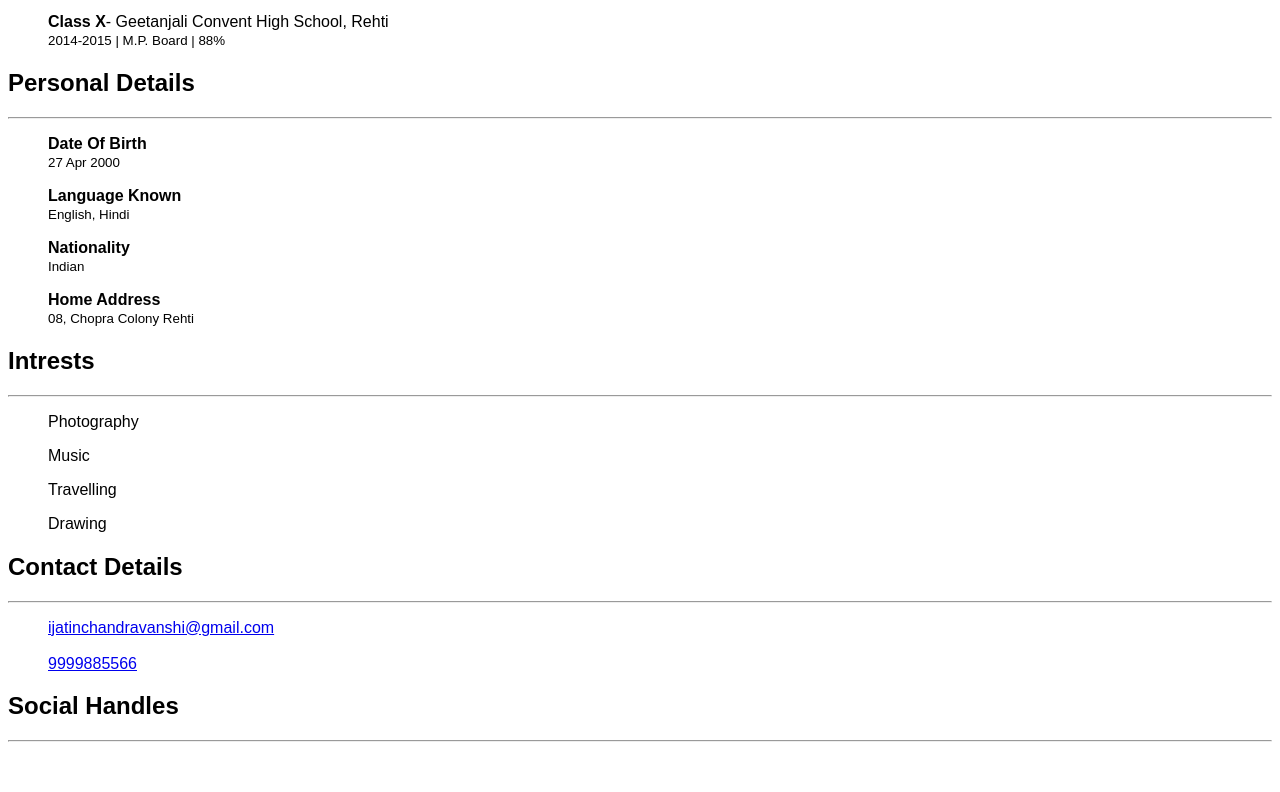
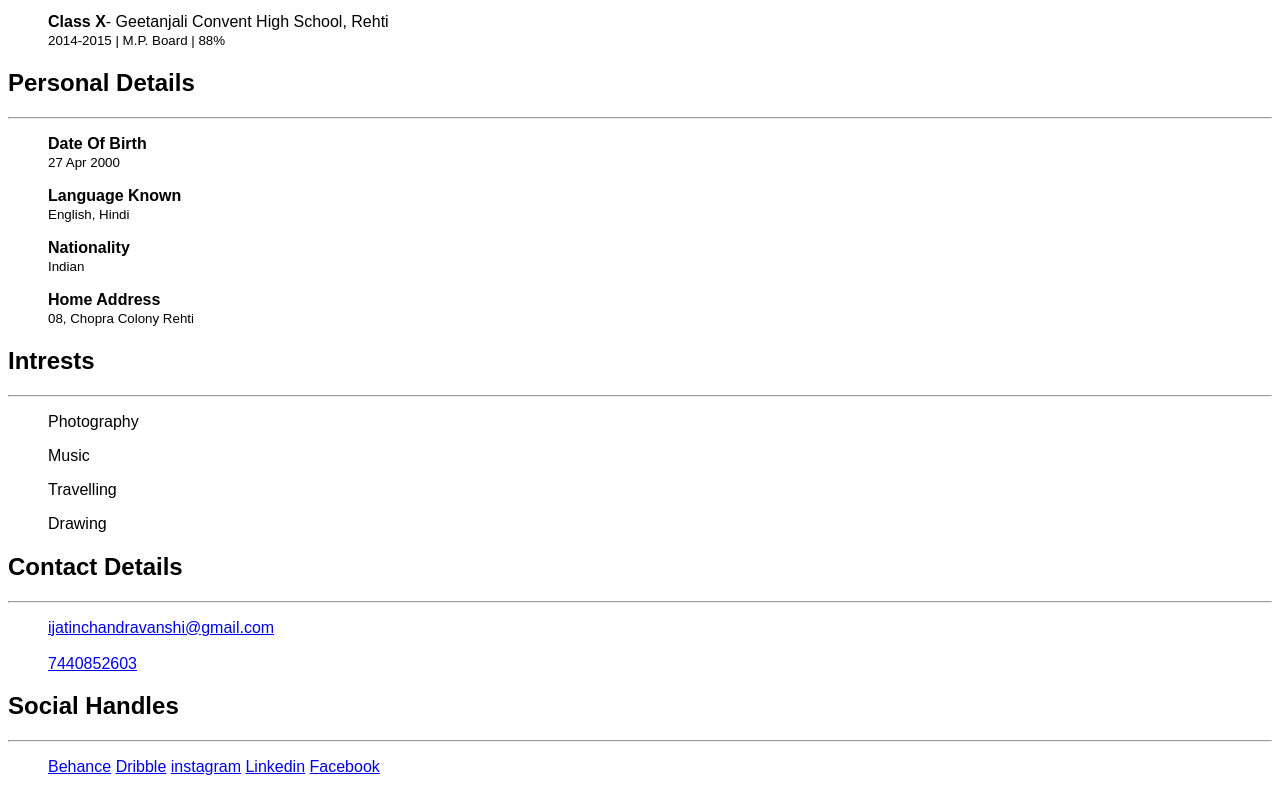
Before and after one commit to Jatin-27/Resume, a plain HTML site: page index.html in a window 1280 px wide. Shown: the part 964-1756 px from the top of the page. Before the commit the page ends 1722 px from the top, so only its background shows below. Drawn offline with Linux system fonts and the light colour scheme; a web font is replaced by a local one.

Commit message:
Index.html Updated

```diff
--- a/index.html
+++ b/index.html
@@ -17,14 +17,14 @@
   <body>
     <h1 class="center">Jatin Chandravanshi</h1>
     <p class="center">
-      Graphic designer | UI UX designer | Web developer | Illustrator
+      Graphic designer | UI UX designer | Web developer | Illustrator | <a href="#social">Social</a>
     </p>
     <h2>About me</h2>
     <hr />
     <p>
-      I'm a multidisciplinary creative Graphic designer and solution provider
-      with almost 2 year of creative industry experience, worked with a good
-      assortment of mobile, web products. I also worked as a social media
+    I'm a multidisciplinary creative Graphic designer and solution provider
+    with almost 2 year of creative industry experience, worked with a good
+    assortment of mobile, web products. I also worked as a social media
       designer, My goal is to deliver the highest quality products which makes
       sense. I love solving complex problems with simple solutions.
     </p>
@@ -91,12 +91,16 @@
     <h2>Contact Details</h2> <hr>
     <blockquote>
         <a href="mailto:ijatinchandravanshi@gmail.com">ijatinchandravanshi@gmail.com</a> <br> <br>
-        <a href="tel:9999885566">9999885566</a>
+        <a href="tel:7440852603">7440852603</a>
     </blockquote>
 
-    <h2>Social Handles</h2> <hr>
+    <h2 id="social">Social Handles</h2> <hr>
     <blockquote>
-        <a href=""></a>
+        <a href="https://www.behance.net/ijatin">Behance</a>
+        <a href="https://dribbble.com/illustratorjc">Dribble</a>
+        <a href="https://www.instagram.com/ijatinchandravanshi/">instagram</a>
+        <a href="https://www.linkedin.com/in/jatin-chandravanshi-8737381ab/">Linkedin</a>
+        <a href="https://www.facebook.com/ijatinchandravanshi/">Facebook</a>
     </blockquote>
 
 
```
